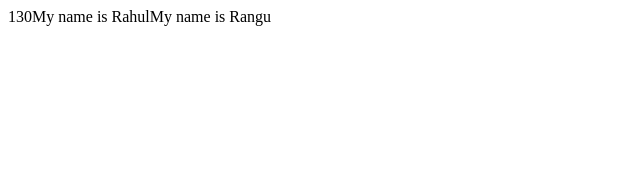
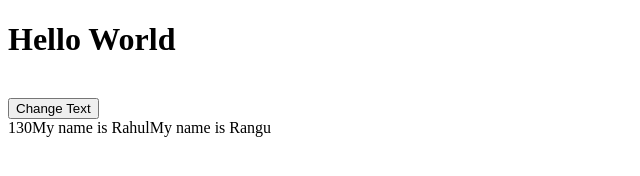
Before and after one commit to rangu-rahul/EY-4.0-JavaScript, a plain HTML site: page index.html in a window 1280 px wide. Shown: the whole page, without its empty margins (0-640 px from the left). Drawn offline with Linux system fonts and the light colour scheme.

Commit message:
dom text

```diff
--- a/function.js
+++ b/function.js
@@ -56,3 +56,7 @@ function display(){
 }
 document.write(`My name is ${name}`);
 display();
+
+
+
+//DOM
--- a/index.html
+++ b/index.html
@@ -5,12 +5,26 @@
     <meta charset="UTF-8">
     <meta name="viewport" content="width=device-width, initial-scale=1.0">
     <title>JAVA SCRIPT</title>
-    <!-- <script>
-        var a = 20;
-        console.log(a);
-    </script> -->
+
+    <script>
+        function demo(){
+            //document.body.style.backgroundColor = "red";
+            document.getElementById("name").innerHTML = "Rahul";
+            document.getElementById("name").style.color = "green";
+            //document.getElementById("name").innerHTML = "Rahulll";
+            document.getElementById("name").style.fontSize = "40px";
+
+
+        }
+    </script>
+
 </head>
 <body>
+    <h1 id = "name">Hello World</h1>
+    <br>
+    <button onclick = "demo()"> Change Text</button>
+    <br>
+
 
     <script src="./function.js"></script>
 </body>
```
